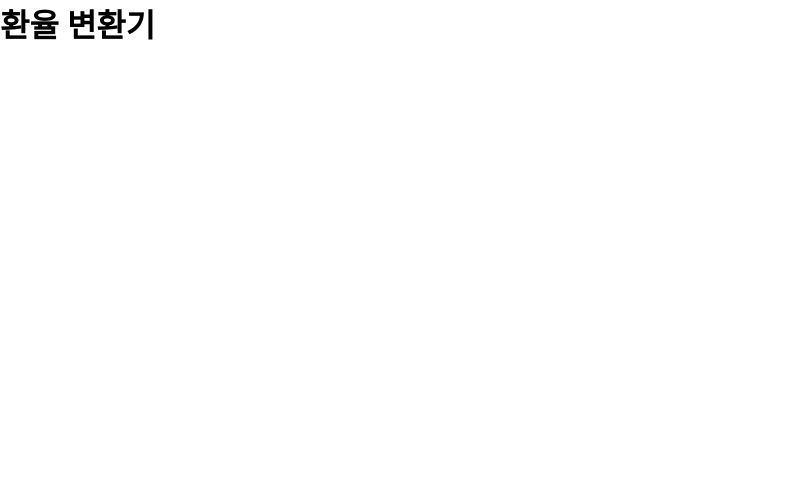
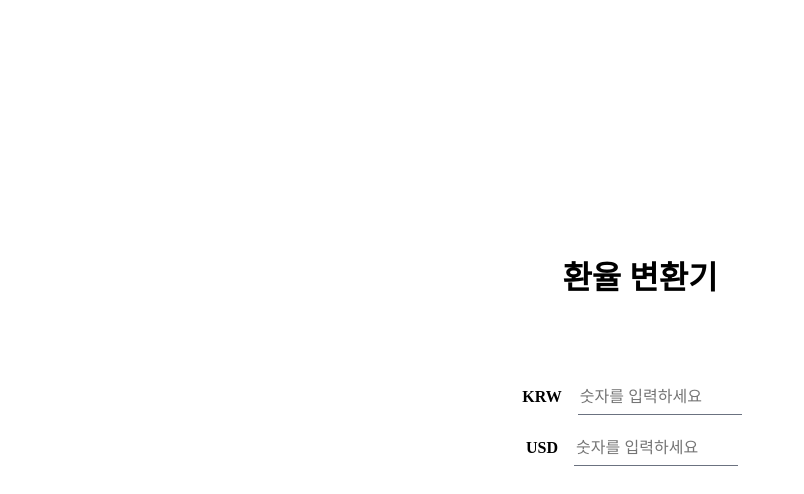
Before and after one commit to danimkim/onebite-react-challenge, a React (Vite) app: page /mission/day13 in a window 1280 px wide. Shown: the top 494 px of the page, without its empty margins (0-804 px from the left). Built offline with nearby package versions, Linux system fonts and the light colour scheme.

Commit message:
feat: add css styles

```diff
--- a/src/main.jsx
+++ b/src/main.jsx
@@ -4,7 +4,7 @@ import { createBrowserRouter, RouterProvider } from "react-router-dom";
 import Root from "./routes/root.jsx";
 import ErrorPage from "./error-page.jsx";
 import Day10 from "./routes/Day10.jsx";
-import CurrencyCalculator from "./routes/CurrencyCalculator.jsx";
+import CurrencyConverter from "./routes/CurrencyConverter.jsx";
 import Counter from "./routes/Counter.jsx";
 import "./global.css";
 
@@ -23,7 +23,7 @@ const router = createBrowserRouter([
       },
       {
         path: "day13",
-        element: <CurrencyCalculator />,
+        element: <CurrencyConverter />,
       },
     ],
   },
--- a/src/routes/CurrencyCalculator.jsx
+++ /dev/null
@@ -1,8 +0,0 @@
-// day13 mission
-export default function CurrencyCalculator() {
-  return (
-    <>
-      <h1>환율 변환기</h1>
-    </>
-  );
-}
--- /dev/null
+++ b/src/routes/CurrencyConverter.jsx
@@ -0,0 +1,29 @@
+import React from "react";
+import styles from "./CurrencyConverter.module.css";
+
+const CurrencyInput = ({ currency }) => {
+  return (
+    <div className={styles.InputLabel}>
+      <label htmlFor="" className={styles.InputLabel}>
+        {currency}
+      </label>
+      <input
+        type="number"
+        className={styles.Input}
+        placeholder="숫자를 입력하세요"
+      />
+    </div>
+  );
+};
+
+export default function CurrencyConverter() {
+  return (
+    <div className={styles.Container}>
+      <h1>환율 변환기</h1>
+      <form className={styles.Form}>
+        <CurrencyInput currency="KRW" />
+        <CurrencyInput currency="USD" />
+      </form>
+    </div>
+  );
+}
--- /dev/null
+++ b/src/routes/CurrencyConverter.module.css
@@ -0,0 +1,39 @@
+.Container {
+  width: 100%;
+  height: 100vh;
+  display: flex;
+  flex-direction: column;
+  justify-content: center;
+  align-items: center;
+}
+
+.InputLabel {
+  font-weight: 600;
+  margin-right: 1rem;
+}
+
+.InputLabel + div {
+  margin-top: 1rem;
+}
+
+.Input {
+  width: 10rem;
+  height: 2rem;
+  font-size: 1rem;
+  border: none;
+  border-bottom: solid 1px #6b7280;
+}
+
+.Input:focus {
+  outline-style: none;
+  border-bottom: solid 1px #0064ff;
+}
+
+.Form {
+  width: 400px;
+  height: 250px;
+  display: flex;
+  flex-direction: column;
+  justify-content: center;
+  align-items: center;
+}
```
